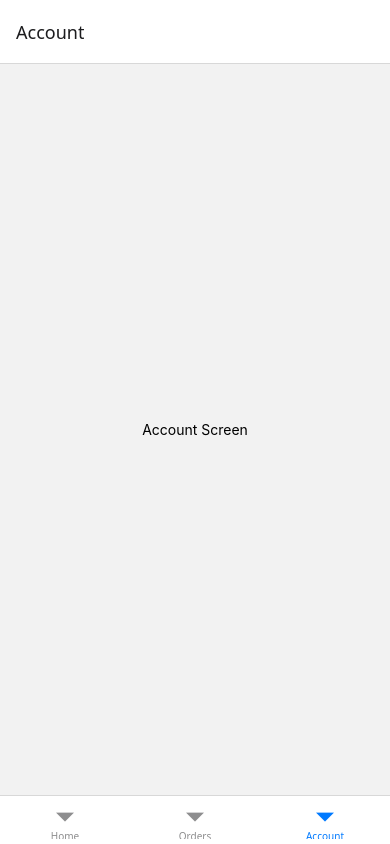
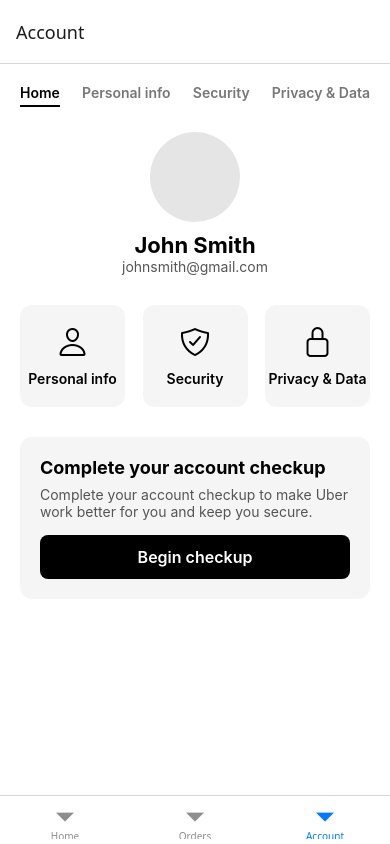
Before and after one commit to Ryan-Richardson-School/assignment2-cprg303, a React Native app in the folder assignment-2/: screen /Account in a window 390 px wide. Built offline with nearby package versions, Linux system fonts and the light colour scheme.

Commit message:
Partial update: Account screen, icons, and Personal Info enhancements

```diff
--- a/assignment-2/src/navigation/RootStack.tsx
+++ b/assignment-2/src/navigation/RootStack.tsx
@@ -2,8 +2,23 @@ import { createNativeStackNavigator } from "@react-navigation/native-stack";
 import RootTabs from "./BottomTabs";
 import Store from "../screens/Store";
 import Receipt from "../screens/Receipt";
+import Account from "../screens/Account";
+import PersonalInfo from "../screens/PersonalInfo";
+import Security from "../screens/Security";
+import PrivacyData from "../screens/Privacy&Data";
 
-const Stack = createNativeStackNavigator();
+export type RootStackParamList = {
+  Tabs: undefined;
+  Store: { order: any };
+  Receipt: { order: any };
+  Account: undefined;
+  PersonalInfo: undefined;
+  Security: undefined;
+  PrivacyData: undefined;
+};
+
+
+const Stack = createNativeStackNavigator<RootStackParamList>();
 
 export default function RootStack() {
   return (
@@ -25,6 +40,11 @@ export default function RootStack() {
         component={Receipt}
         options={{ title: "Receipt" }}
        />
+
+      <Stack.Screen name="Account" component={Account} />
+      <Stack.Screen name="PersonalInfo" component={PersonalInfo} />
+      <Stack.Screen name="Security" component={Security} />
+      <Stack.Screen name="PrivacyData" component={PrivacyData} />
     </Stack.Navigator>
   );
 }
--- a/assignment-2/src/screens/Account.tsx
+++ b/assignment-2/src/screens/Account.tsx
@@ -1,10 +1,187 @@
-import React from "react";
-import { View, Text } from "react-native";
+// import React from "react";
+// import { View, Text } from "react-native";
 
-export default function AccountScreen() {
+// export default function AccountScreen() {
+//   return (
+//     <View style={{ flex: 1, alignItems: "center", justifyContent: "center" }}>
+//       <Text>Account Screen</Text>
+//     </View>
+//   );
+// }
+
+import { View, Text, StyleSheet, TouchableOpacity } from "react-native";
+import { useNavigation } from "@react-navigation/native";
+import { Ionicons } from "@expo/vector-icons";
+
+export default function Account() {
+  const navigation = useNavigation();
+
   return (
-    <View style={{ flex: 1, alignItems: "center", justifyContent: "center" }}>
-      <Text>Account Screen</Text>
+    <View style={styles.container}>
+      {/* TOP BAR */}
+      <View style={styles.topBar}>
+        <Text style={[styles.topTab, styles.activeTab]}>Home</Text>
+        <TouchableOpacity onPress={() => navigation.navigate("PersonalInfo")}>
+          <Text style={styles.topTab}>Personal info</Text>
+        </TouchableOpacity>
+        <TouchableOpacity onPress={() => navigation.navigate("Security")}>
+          <Text style={styles.topTab}>Security</Text>
+        </TouchableOpacity>
+        <TouchableOpacity onPress={() => navigation.navigate("PrivacyData")}>
+          <Text style={styles.topTab}>Privacy & Data</Text>
+        </TouchableOpacity>
+      </View>
+
+      {/* PROFILE */}
+      <View style={styles.profileSection}>
+        <View style={styles.avatar} />
+        <Text style={styles.name}>John Smith</Text>
+        <Text style={styles.email}>johnsmith@gmail.com</Text>
+      </View>
+
+      {/* ICON CARDS */}
+      <View style={styles.iconRow}>
+        <TouchableOpacity
+          style={styles.iconCard}
+          onPress={() => navigation.navigate("PersonalInfo")}
+        >
+          <Ionicons name="person-outline" size={32} color="black" />
+          <Text style={styles.iconLabel}>Personal info</Text>
+        </TouchableOpacity>
+
+        <TouchableOpacity
+          style={styles.iconCard}
+          onPress={() => navigation.navigate("Security")}
+        >
+          <Ionicons name="shield-checkmark-outline" size={32} color="black" />
+          <Text style={styles.iconLabel}>Security</Text>
+        </TouchableOpacity>
+
+        <TouchableOpacity
+          style={styles.iconCard}
+          onPress={() => navigation.navigate("PrivacyData")}
+        >
+          <Ionicons name="lock-closed-outline" size={32} color="black" />
+          <Text style={styles.iconLabel}>Privacy & Data</Text>
+        </TouchableOpacity>
+      </View>
+
+      {/* SUGGESTIONS CARD */}
+      <View style={styles.suggestionCard}>
+        <Text style={styles.suggestionTitle}>
+          Complete your account checkup
+        </Text>
+        <Text style={styles.suggestionText}>
+          Complete your account checkup to make Uber work better for you and
+          keep you secure.
+        </Text>
+
+        <TouchableOpacity style={styles.checkupButton}>
+          <Text style={styles.checkupButtonText}>Begin checkup</Text>
+        </TouchableOpacity>
+      </View>
     </View>
   );
 }
+
+const styles = StyleSheet.create({
+  container: {
+    flex: 1,
+    backgroundColor: "#fff",
+    padding: 20
+  },
+
+  topBar: {
+    flexDirection: "row",
+    justifyContent: "space-between",
+    marginBottom: 25,
+  },
+
+  topTab: {
+    fontSize: 14,
+    fontWeight: "600",
+    color: "#777",
+  },
+
+  activeTab: {
+    color: "black",
+    borderBottomWidth: 2,
+    borderColor: "black",
+    paddingBottom: 4,
+  },
+
+  profileSection: {
+    alignItems: "center",
+    marginBottom: 30
+  },
+
+  avatar: {
+    width: 90,
+    height: 90,
+    borderRadius: 45,
+    backgroundColor: "#e5e5e5",
+    marginBottom: 10,
+  },
+
+  name: {
+    fontSize: 22,
+    fontWeight: "700"
+  },
+
+  email: {
+    fontSize: 14,
+    color: "#555"
+  },
+
+  iconRow: {
+    flexDirection: "row",
+    justifyContent: "space-between",
+    marginBottom: 30,
+  },
+
+  iconCard: {
+    width: "30%",
+    backgroundColor: "#f5f5f5",
+    paddingVertical: 20,
+    borderRadius: 12,
+    alignItems: "center",
+  },
+
+  iconLabel: {
+    marginTop: 10,
+    fontSize: 14,
+    fontWeight: "600",
+    textAlign: "center",
+  },
+
+  suggestionCard: {
+    backgroundColor: "#f5f5f5",
+    padding: 20,
+    borderRadius: 12
+  },
+
+  suggestionTitle: {
+    fontSize: 18,
+    fontWeight: "700",
+    marginBottom: 8
+  },
+
+  suggestionText: {
+    fontSize: 14,
+    color: "#555",
+    marginBottom: 15
+  },
+
+  checkupButton: {
+    backgroundColor: "black",
+    paddingVertical: 12,
+    borderRadius: 8,
+    alignItems: "center",
+  },
+
+  checkupButtonText: {
+    color: "white",
+    fontSize: 16,
+    fontWeight: "600"
+  },
+});
--- /dev/null
+++ b/assignment-2/src/screens/PersonalInfo.tsx
@@ -0,0 +1,91 @@
+import { View, Text, StyleSheet } from "react-native";
+import { Ionicons } from "@expo/vector-icons";
+
+export default function PersonalInfo() {
+  return (
+    <View style={styles.container}>
+      <Text style={styles.title}>Personal info</Text>
+
+      {/* PROFILE IMAGE */}
+      <View style={styles.profilePic} />
+
+      {/* INFO CARD */}
+      <View style={styles.card}>
+        {/* NAME */}
+        <Text style={styles.label}>Name</Text>
+        <Text style={styles.value}>John Smith</Text>
+
+        {/* PHONE */}
+        <Text style={styles.label}>Phone number</Text>
+        <View style={styles.row}>
+          <Text style={styles.value}>+1 (825) 978-2117</Text>
+          <Ionicons name="checkmark-circle" size={20} color="#4CAF50" style={styles.icon} />
+        </View>
+
+        {/* EMAIL */}
+        <Text style={styles.label}>Email</Text>
+        <View style={styles.row}>
+          <Text style={styles.value}>johnsmith@gmail.com</Text>
+          <Ionicons name="checkmark-circle" size={20} color="#4CAF50" style={styles.icon} />
+        </View>
+
+        {/* LANGUAGE */}
+        <Text style={styles.label}>Language</Text>
+        <View style={styles.row}>
+          <Text style={styles.value}>Update device language</Text>
+          <Ionicons name="chevron-forward" size={20} color="#555" />
+        </View>
+      </View>
+    </View>
+  );
+}
+
+const styles = StyleSheet.create({
+  container: {
+    flex: 1,
+    backgroundColor: "#fff",
+    padding: 20,
+  },
+
+  title: {
+    fontSize: 26,
+    fontWeight: "700",
+    marginBottom: 20,
+  },
+
+  profilePic: {
+    width: 90,
+    height: 90,
+    borderRadius: 45,
+    backgroundColor: "#e5e5e5",
+    alignSelf: "center",
+    marginBottom: 25,
+  },
+
+  card: {
+    backgroundColor: "#f5f5f5",
+    padding: 20,
+    borderRadius: 12,
+  },
+
+  label: {
+    fontSize: 14,
+    color: "#777",
+    marginTop: 18,
+  },
+
+  value: {
+    fontSize: 18,
+    fontWeight: "600",
+    marginTop: 3,
+  },
+
+  row: {
+    flexDirection: "row",
+    alignItems: "center",
+  },
+
+  icon: {
+    marginLeft: 6,
+  },
+});
--- /dev/null
+++ b/assignment-2/src/screens/Privacy&Data.tsx
@@ -0,0 +1,37 @@
+import { View, Text, StyleSheet } from "react-native";
+
+export default function PrivacyData() {
+  return (
+    <View style={styles.container}>
+      <Text style={styles.title}>Privacy & Data</Text>
+
+      <Text style={styles.label}>Data Sharing</Text>
+      <Text style={styles.value}>Standard</Text>
+
+      <Text style={styles.label}>Download Your Data</Text>
+      <Text style={styles.value}>Available upon request</Text>
+    </View>
+  );
+}
+
+const styles = StyleSheet.create({
+  container: {
+    flex: 1,
+    backgroundColor: "#fff",
+    padding: 20,
+  },
+  title: {
+    fontSize: 26,
+    fontWeight: "700",
+    marginBottom: 20,
+  },
+  label: {
+    fontSize: 14,
+    color: "#777",
+    marginTop: 20,
+  },
+  value: {
+    fontSize: 18,
+    fontWeight: "600",
+  },
+});
--- /dev/null
+++ b/assignment-2/src/screens/Security.tsx
@@ -0,0 +1,37 @@
+import { View, Text, StyleSheet } from "react-native";
+
+export default function Security() {
+  return (
+    <View style={styles.container}>
+      <Text style={styles.title}>Security</Text>
+
+      <Text style={styles.label}>Password</Text>
+      <Text style={styles.value}>********</Text>
+
+      <Text style={styles.label}>Two-Factor Authentication</Text>
+      <Text style={styles.value}>Not enabled</Text>
+    </View>
+  );
+}
+
+const styles = StyleSheet.create({
+  container: {
+    flex: 1,
+    backgroundColor: "#fff",
+    padding: 20,
+  },
+  title: {
+    fontSize: 26,
+    fontWeight: "700",
+    marginBottom: 20,
+  },
+  label: {
+    fontSize: 14,
+    color: "#777",
+    marginTop: 20,
+  },
+  value: {
+    fontSize: 18,
+    fontWeight: "600",
+  },
+});
```
